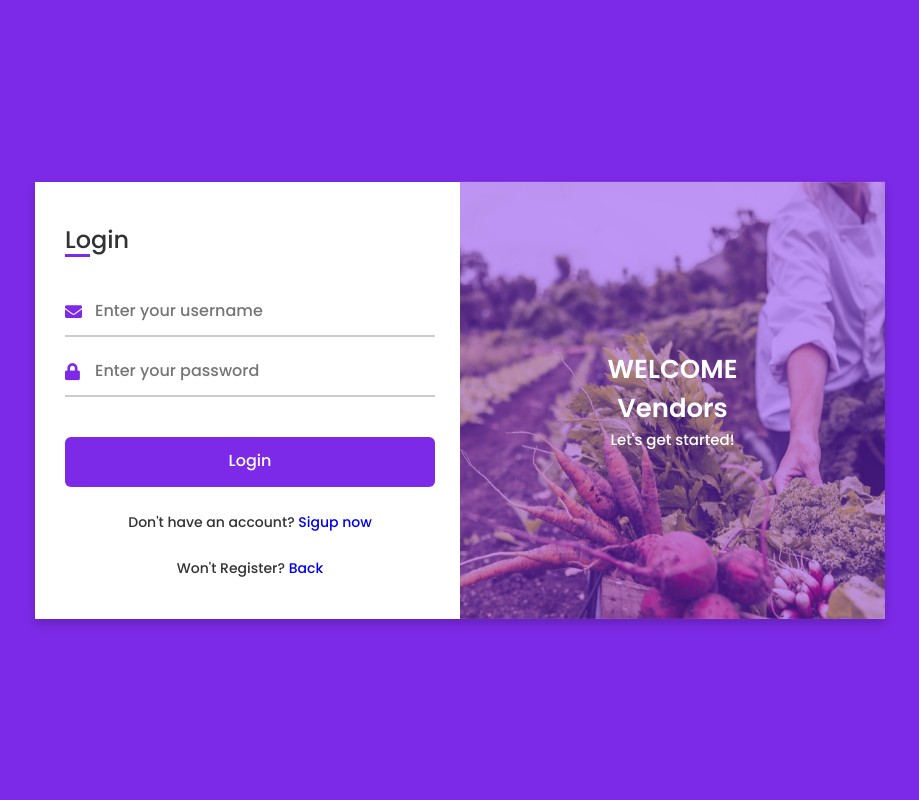
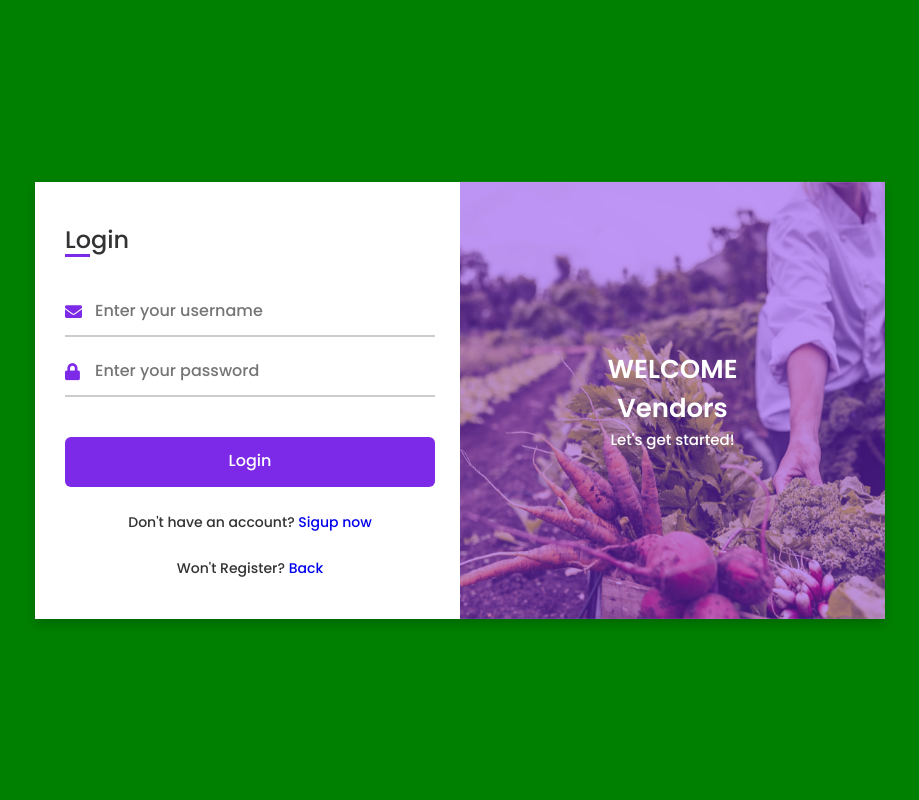
Before and after one commit to KenTaghap/FarmersHaven_Agriculture, a PHP site: page /VendorsLogin.html in a window 1280 px wide. Shown: the whole page, without its empty margins (180-1099 px from the left). Run offline with PHP 8.4, Linux system fonts and the light colour scheme.

Commit message:
Update loginstyle.css

```diff
--- a/css/loginstyle.css
+++ b/css/loginstyle.css
@@ -11,7 +11,7 @@ body{
   display: flex;
   align-items: center;
   justify-content: center;
-  background: #7d2ae8;
+  background: green;
   padding: 30px;
 }
 .container{
```
